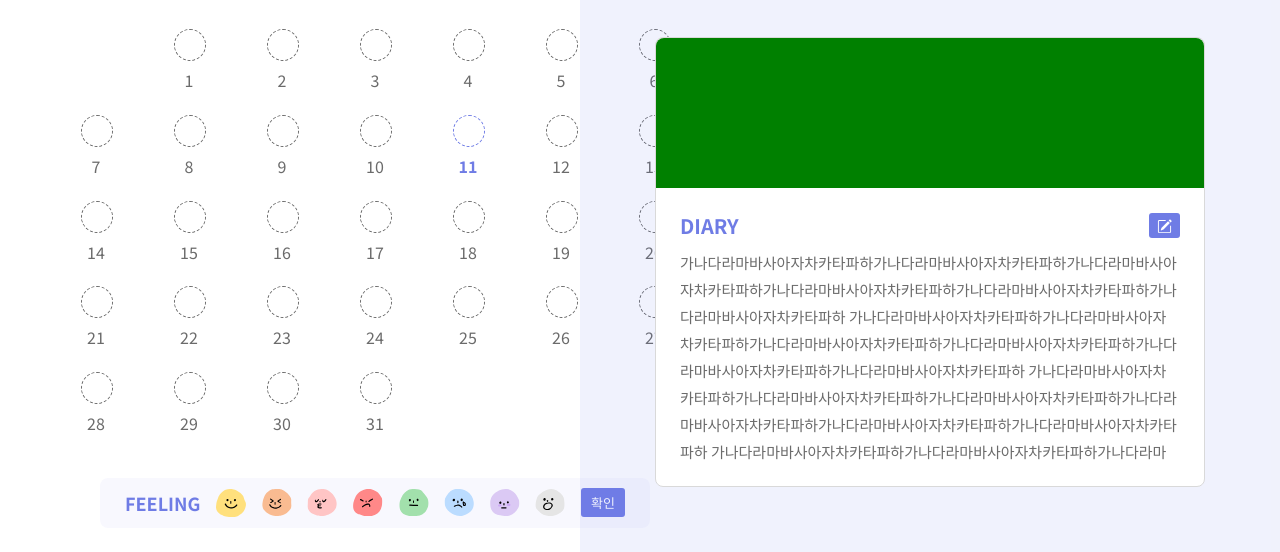
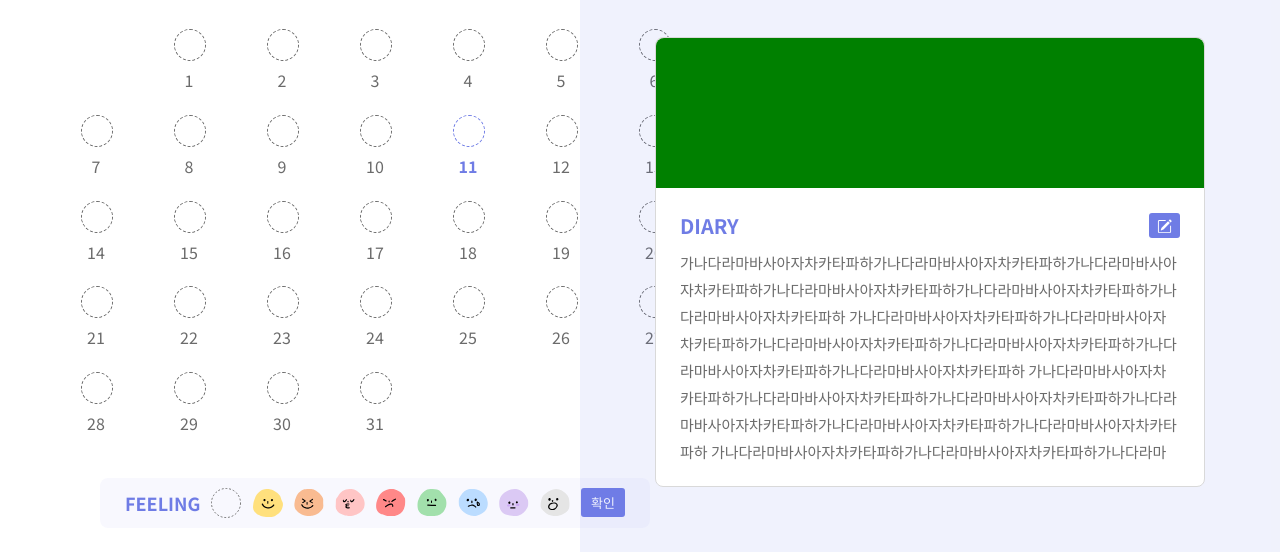
Before and after one commit to 2-hs2/todo, a Flask app: page / in a window 1280 px wide. Shown: the part 288-840 px from the top of the page. Run offline with Flask 3, Linux system fonts and the light colour scheme; data that the repository does not hold is empty; some libraries are stand-ins or nearby versions.

Commit message:
UPDATE: 디폴트 이모티콘 추가

```diff
--- a/templates/index.html
+++ b/templates/index.html
@@ -64,6 +64,7 @@
                   </table>
                   <div class="icon-wrapper">
                     <h1 class="title">FEELING</h1>
+                    <img class="icon" src="/static/img/default.svg">
                     <img class="icon" src="/static/img/yellow.svg">
                     <img class="icon" src="/static/img/orange.svg">
                     <img class="icon" src="/static/img/pink.svg">
```
Also changed, not shown: static/img/default.svg (added).
